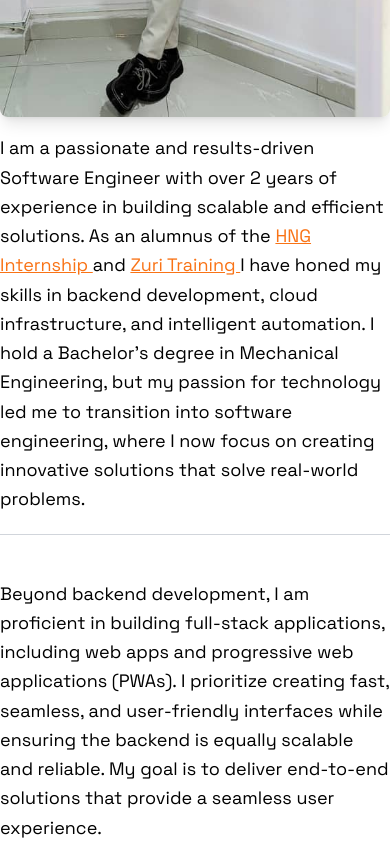
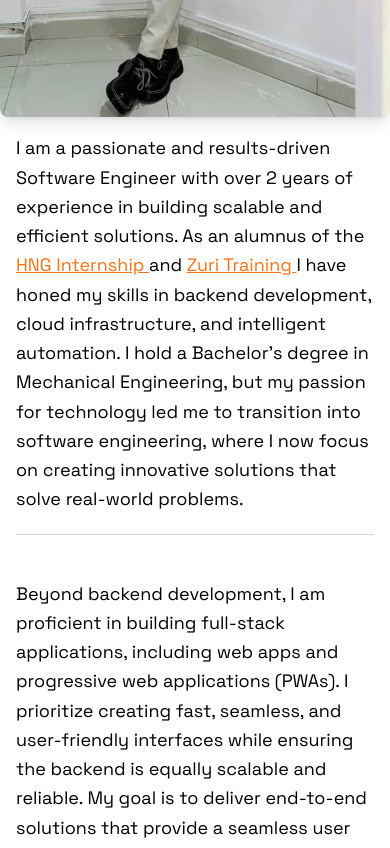
Before and after one commit to iyanuloluwa-Miracle/dinaiyanuloluwa, a Vue app: page /about in a window 390 px wide. Shown: the part 876-1724 px from the top of the page. Built offline with nearby package versions, Linux system fonts and the light colour scheme.

Commit message:
feat: add horizontal padding to the about section for improved layout

```diff
--- a/src/views/about/page.vue
+++ b/src/views/about/page.vue
@@ -35,7 +35,7 @@
             class="rounded-lg mx-auto lg:my-0 my-4 shadow-lg"
           />
 
-          <div class="lg:my-0 my-3">
+          <div class="lg:my-0 my-3 px-4 md:px-0">
             <p class="text-lg leading-relaxed">
               I am a passionate and results-driven Software Engineer with over 2
               years of experience in building scalable and efficient solutions.
```
